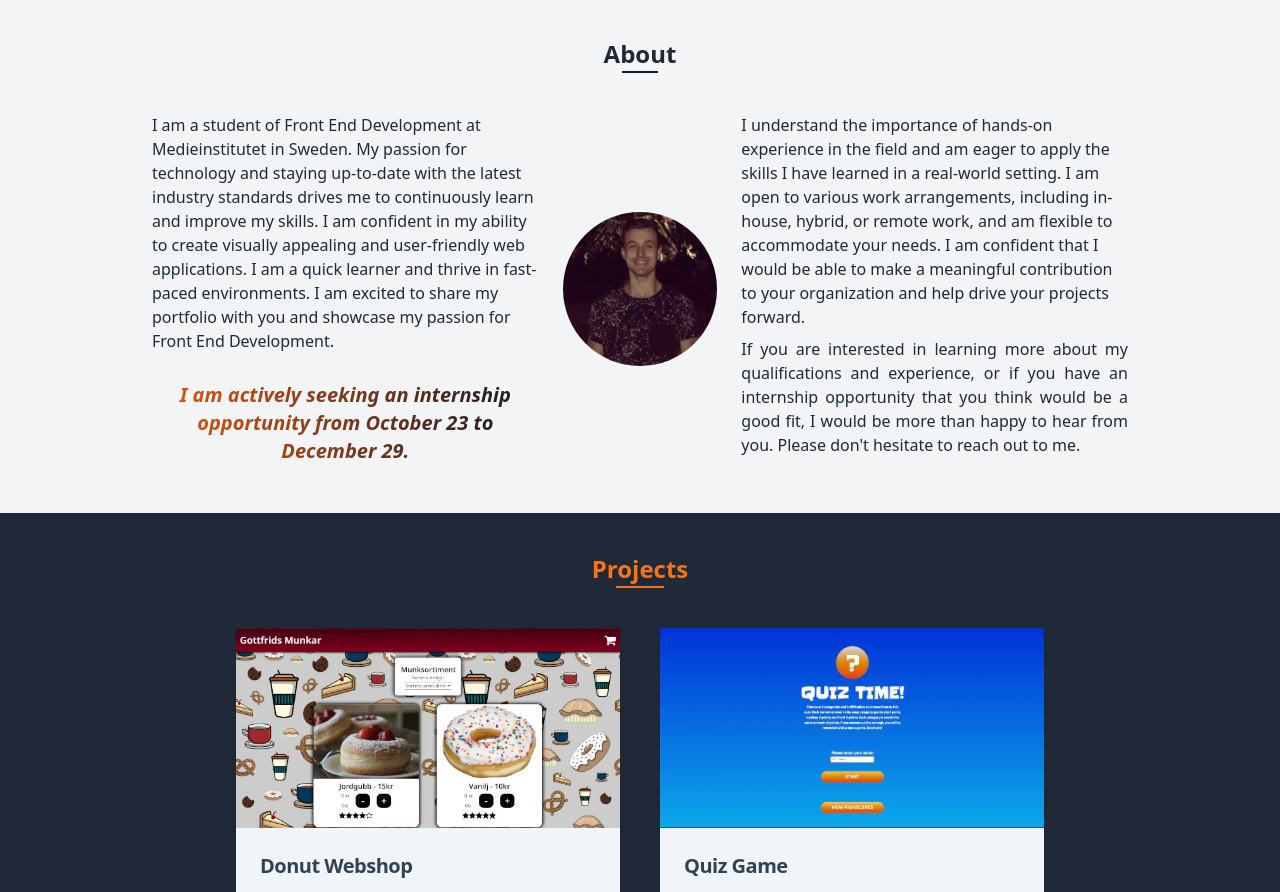
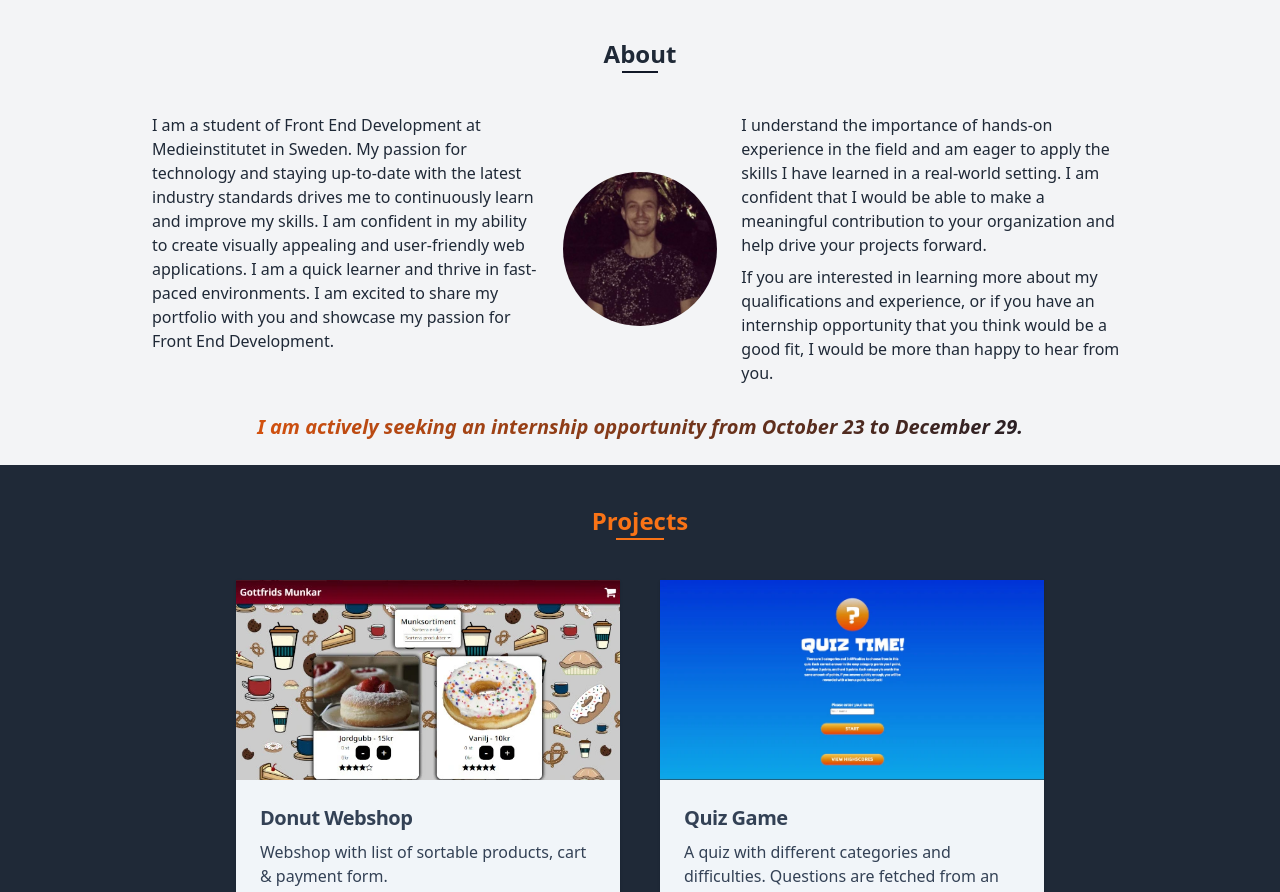
Before and after one commit to antonjanzon95/myPortfolio, a React (Vite) app: page / in a window 1280 px wide. Shown: the part 802-1694 px from the top of the page. Built offline with nearby package versions, Linux system fonts and the light colour scheme.

Commit message:
Changed paragraph text and position of span

```diff
--- a/src/components/about.tsx
+++ b/src/components/about.tsx
@@ -19,12 +19,6 @@ const About: React.FC<Props> = () => {
             and thrive in fast-paced environments. I am excited to share my
             portfolio with you and showcase my passion for Front End
             Development.
-            <span className="block text-center mt-7 font-extrabold text-transparent text-xl bg-clip-text bg-gradient-to-r from-orange-600 to-gray-900">
-              <em>
-                I am actively seeking an internship opportunity from October 23
-                to December 29.
-              </em>
-            </span>
           </p>
         </div>
         <div className="laptop:flex items-center laptop:w-2/12">
@@ -34,23 +28,33 @@ const About: React.FC<Props> = () => {
             alt="Smiling man with black and white shirt"
           />
         </div>
+        <span className="block laptop:hidden text-center font-extrabold text-transparent text-xl bg-clip-text bg-gradient-to-r from-orange-600 to-gray-900">
+          <em>
+            I am actively seeking an internship opportunity from October 23 to
+            December 29.
+          </em>
+        </span>
         <div className="laptop:w-5/12">
           <p className="mb-2">
             I understand the importance of hands-on experience in the field and
             am eager to apply the skills I have learned in a real-world setting.
-            I am open to various work arrangements, including in-house, hybrid,
-            or remote work, and am flexible to accommodate your needs. I am
-            confident that I would be able to make a meaningful contribution to
-            your organization and help drive your projects forward.
+            I am confident that I would be able to make a meaningful
+            contribution to your organization and help drive your projects
+            forward.
           </p>
-          <p className="text-justify">
+          <p>
             If you are interested in learning more about my qualifications and
             experience, or if you have an internship opportunity that you think
             would be a good fit, I would be more than happy to hear from you.
-            Please don't hesitate to reach out to me.
           </p>
         </div>
       </div>
+      <span className="hidden laptop:block text-center mt-7 font-extrabold text-transparent text-xl bg-clip-text bg-gradient-to-r from-orange-600 to-gray-900">
+        <em>
+          I am actively seeking an internship opportunity from October 23 to
+          December 29.
+        </em>
+      </span>
     </div>
   );
 };
```
